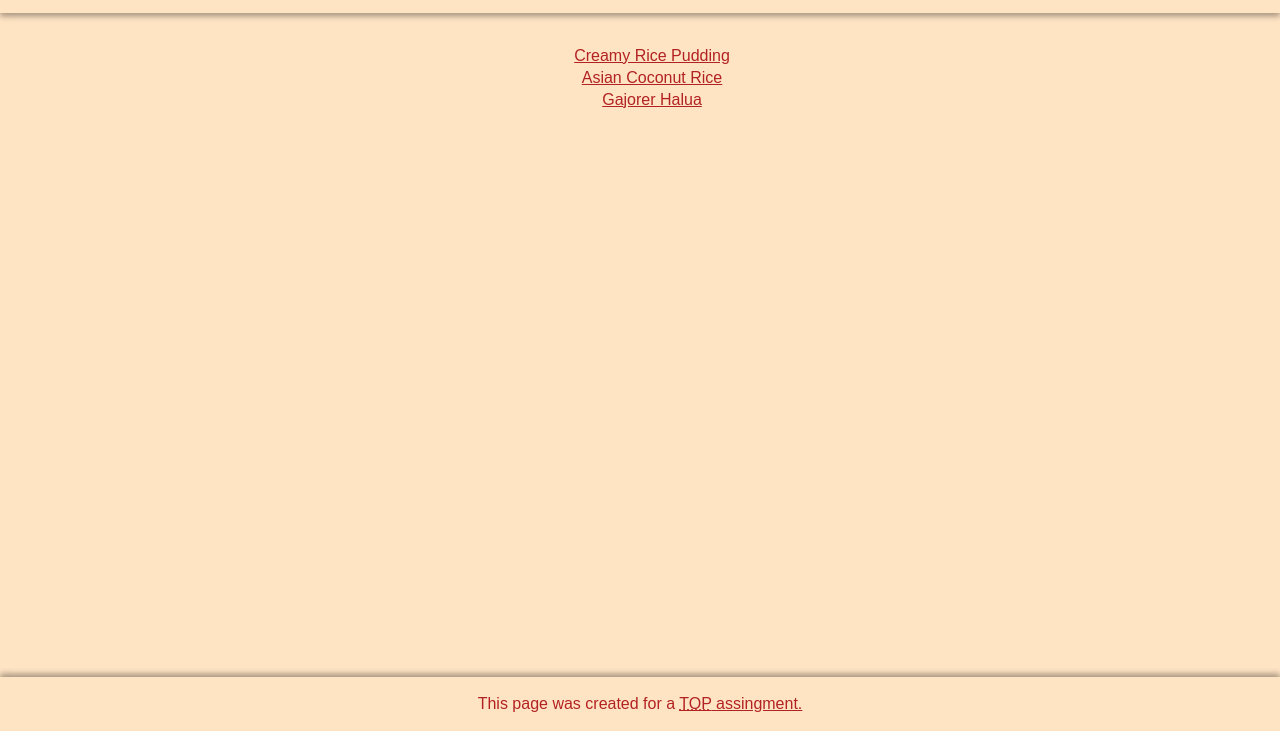
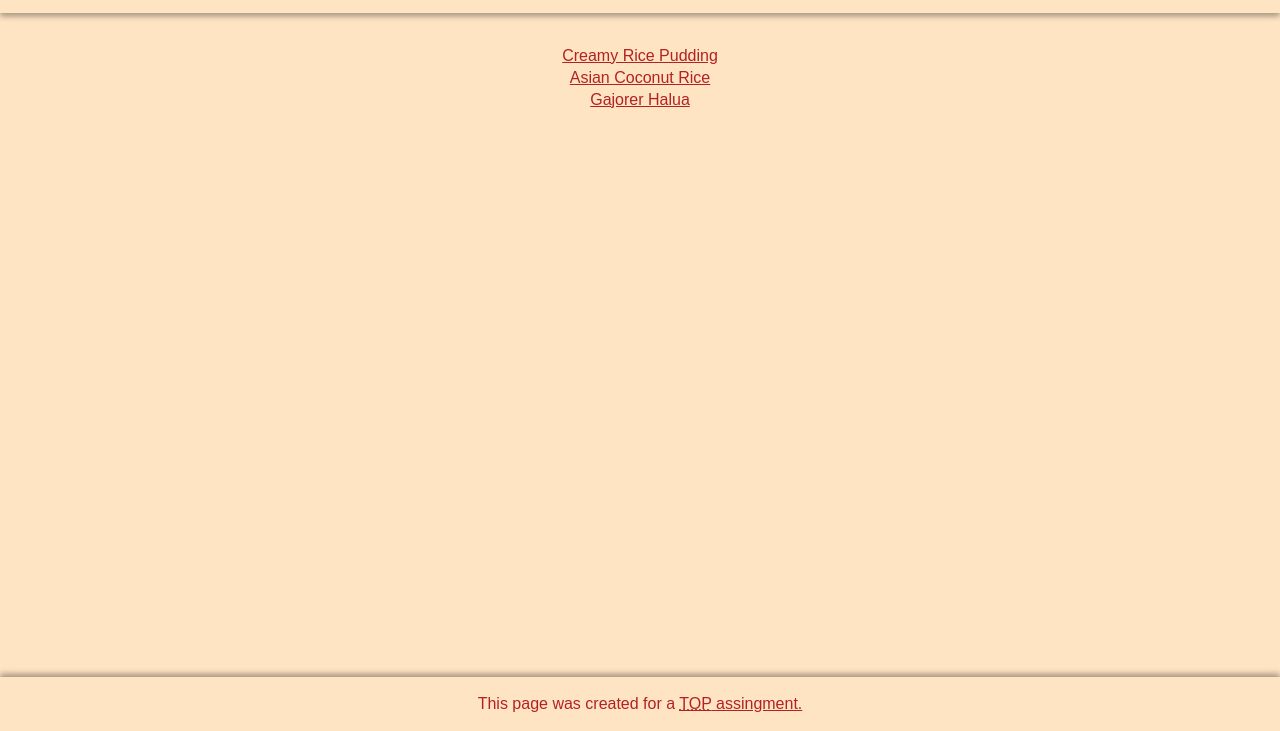
Before and after one commit to rimanz/odin-recipes, a plain HTML site: page index.html in a window 1280 px wide. Shown: the part 69-800 px from the top of the page. Drawn offline with Linux system fonts and the light colour scheme.

Commit message:
Fix list paddings
 - Removed left paddings from navigation items
 - All other list's paddings are doubled.

```diff
--- a/style.css
+++ b/style.css
@@ -60,7 +60,7 @@ h3 {
 
 ol,
 ul {
-  padding-left: 1.5rem;
+  padding-left: 3rem;
   margin-bottom: 1rem;
 }
 
@@ -71,6 +71,7 @@ ul {
 .nav {
   list-style-type: none;
   text-align: center;
+  padding-left: 0;
 }
 
 img {
```
